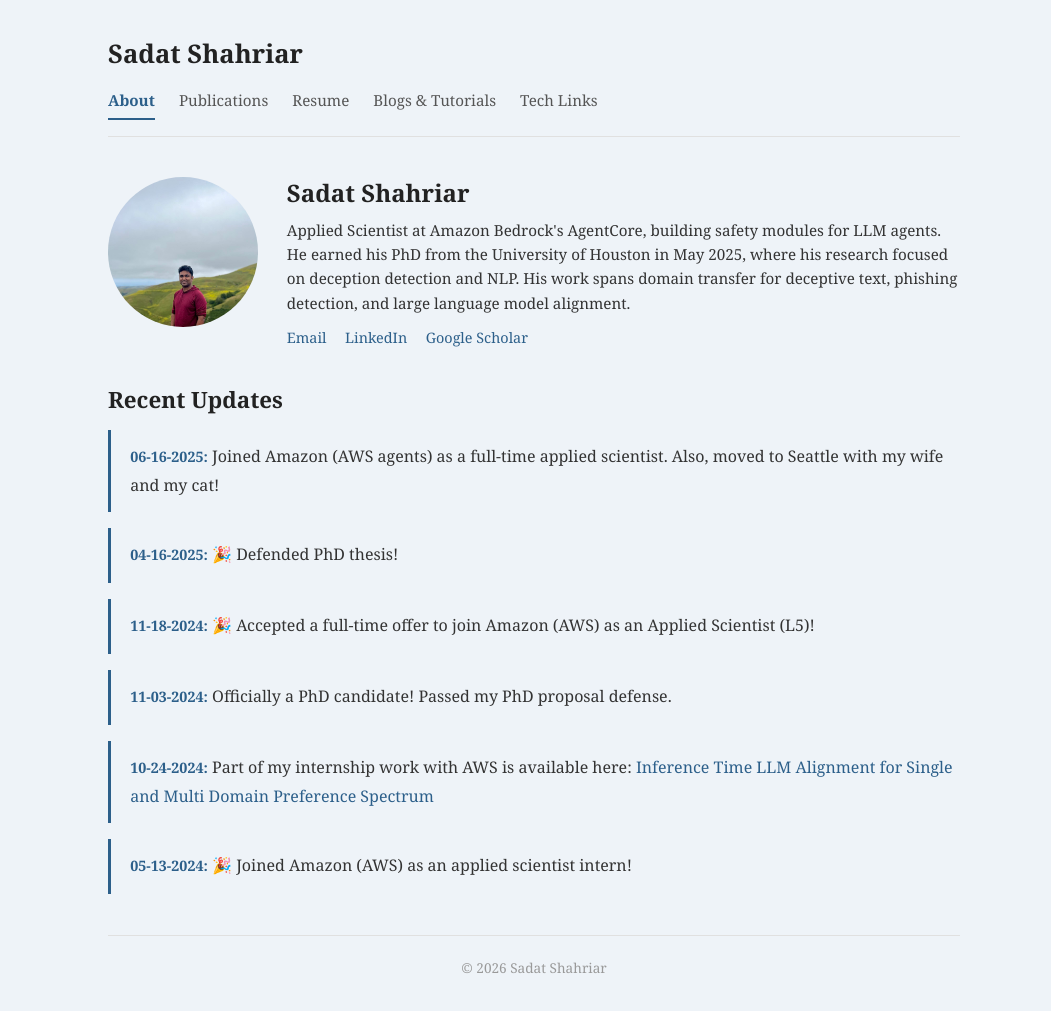
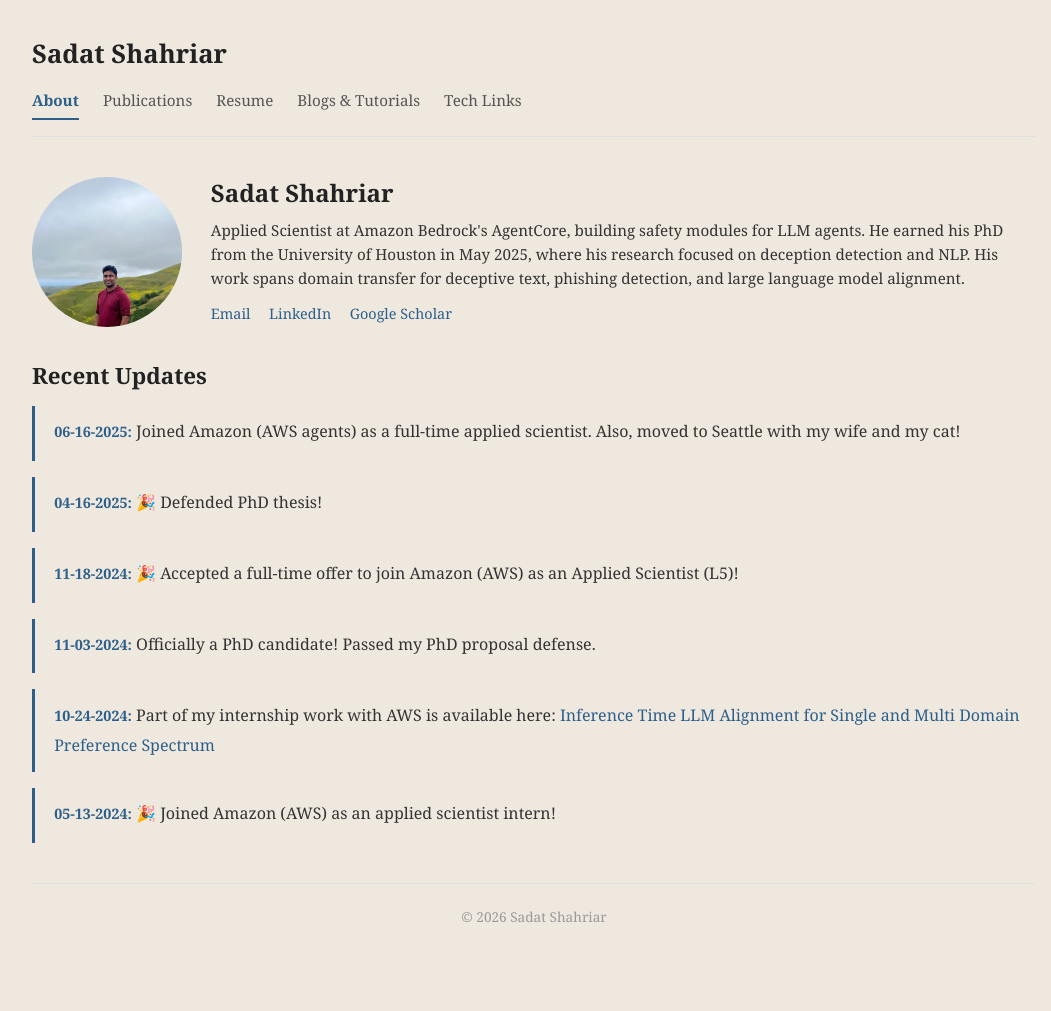
Before and after one commit to sadat1971/sadat1971.github.io, a Jekyll site: the page built from index.md, in a window 1280 px wide. Shown: the whole page, without its empty margins (106-1157 px from the left). Built offline with Jekyll 4.4.1, drawn with Linux system fonts in a browser that asks for light colours; after the commit the page ends 960 px from its top, so only the background shows below that.

Commit message:
small change 2

```diff
--- a/assets/css/style.css
+++ b/assets/css/style.css
@@ -8,7 +8,7 @@
 
 body {
   font-family: 'Georgia', 'Times New Roman', serif;
-  background-color: #eef3f8;
+  background-color: #efe8df;
   color: #333;
   line-height: 1.7;
   margin: 0;
@@ -50,9 +50,9 @@
    ========================================================================== */
 
 .site-container {
-  max-width: 900px;
+  max-width: 1100px;
   margin: 0 auto;
-  padding: 2em 1.5em;
+  padding: 2em 3em;
 }
 
 /* ==========================================================================
```
